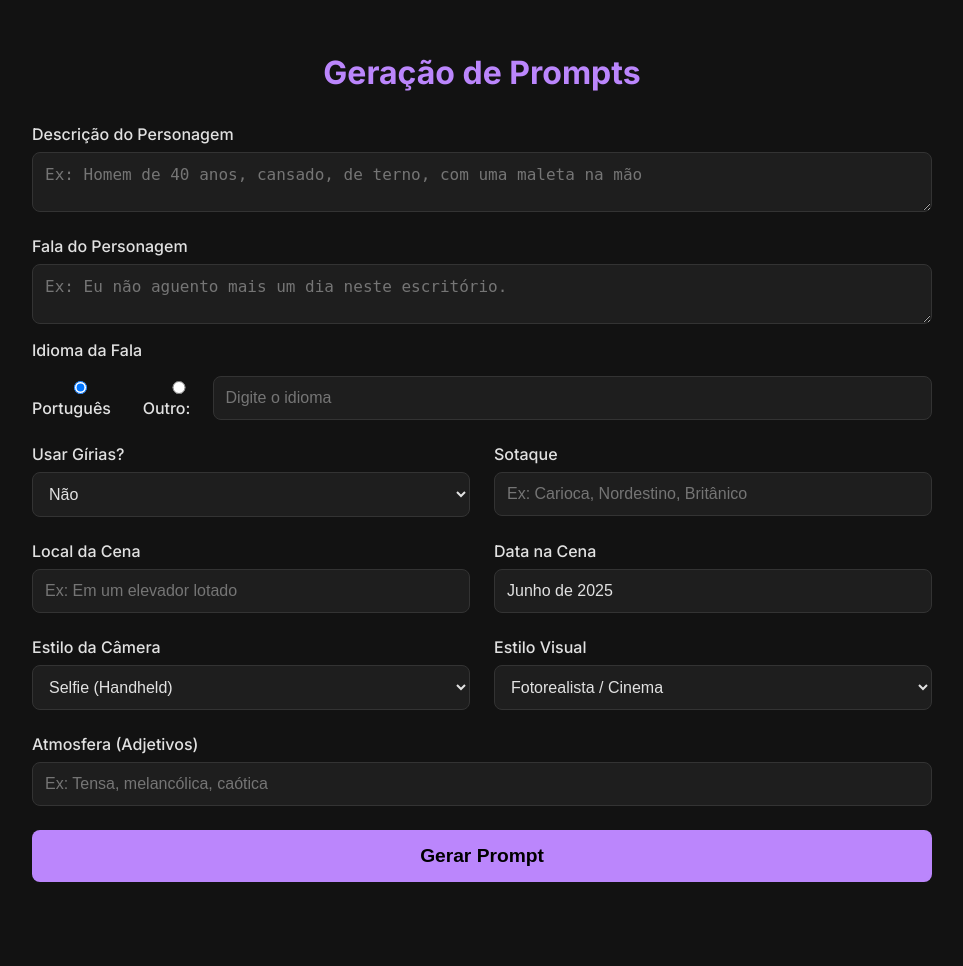
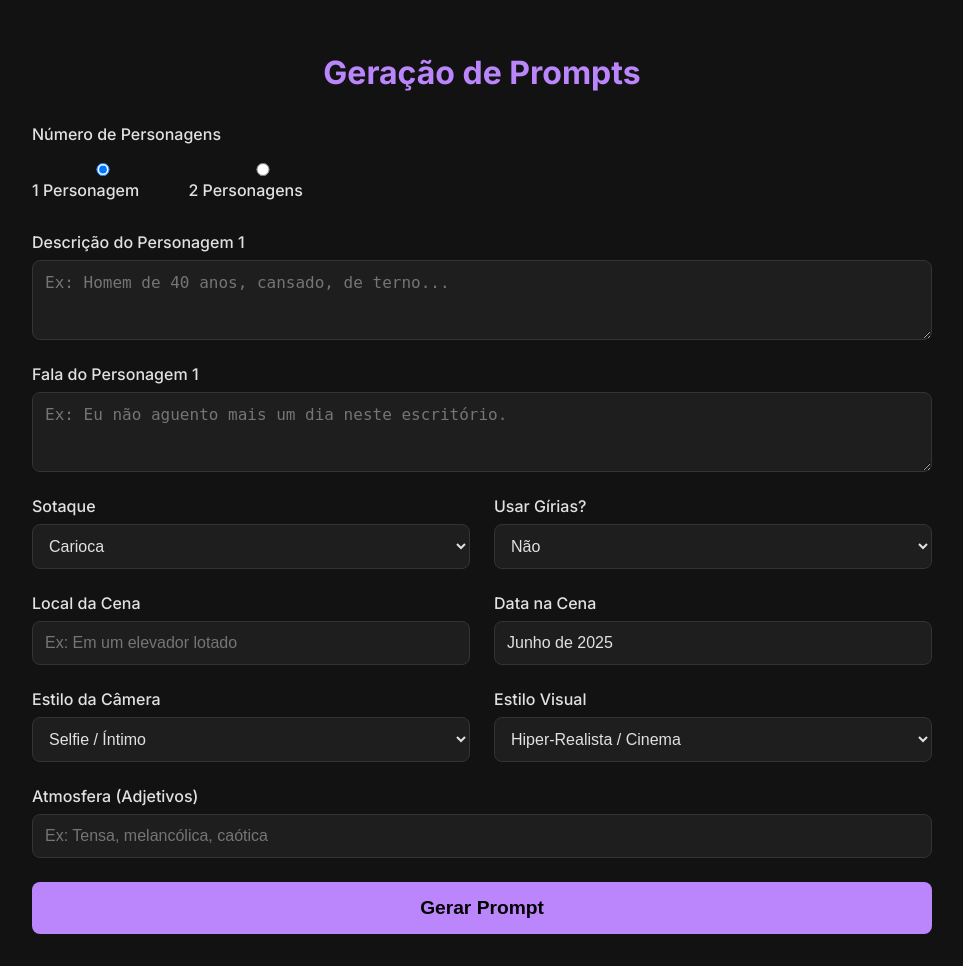
Before and after one commit to willyelite/prompts, a Flask app: page / in a window 1280 px wide. Shown: the whole page, without its empty margins (158-1121 px from the left). Before the commit the page ends 882 px from the top, so only its background shows below. Run offline with Flask 3, Linux system fonts and the light colour scheme.

Commit message:
mudanças novas meio dia

```diff
--- a/app.py
+++ b/app.py
@@ -19,9 +19,10 @@ def index():
 def generate_prompt():
     try:
         data = request.json
+
+        # Coleta de dados
         character_concept_pt = data.get('character')
         dialogue_text_pt = data.get('dialogue')
-        language_text = data.get('language')
         use_slang_text = data.get('slang')
         accent_text = data.get('accent')
         location_concept_pt = data.get('location')
@@ -29,53 +30,70 @@ def generate_prompt():
         camera_style_text = data.get('camera_style')
         visual_style_text = data.get('visual_style')
         atmosphere_text = data.get('atmosphere')
+        character_count = data.get('character_count', '1')
+        character2_concept_pt = data.get('character2')
+        dialogue2_text_pt = data.get('dialogue2')
 
-        required_fields = [character_concept_pt, dialogue_text_pt, language_text, location_concept_pt, accent_text]
-        if not all(required_fields):
-            return jsonify({'error': 'Os campos de personagem, fala, idioma, local e sotaque são obrigatórios.'}), 400
+        # Validação
+        if not all([character_concept_pt, dialogue_text_pt, location_concept_pt, accent_text]):
+            return jsonify({'error': 'Os campos de personagem 1, fala 1, local e sotaque são obrigatórios.'}), 400
+        if character_count == '2' and not all([character2_concept_pt, dialogue2_text_pt]):
+            return jsonify({'error': 'Os campos de descrição e fala para o Personagem 2 são obrigatórios.'}), 400
 
-        # --- MUDANÇA 1: Lógica para especificar o idioma no backend ---
-        # Se o idioma recebido do frontend for "Português", ele será trocado por "Brazilian Portuguese" antes de ser enviado para a IA.
-        if language_text == 'Português':
-            language_text = 'Brazilian Portuguese'
+        # --- Montagem da Instrução para a IA ---
 
-        # --- Montagem da Instrução para a IA (VERSÃO FINAL) ---
+        # Bloco de informações do Personagem 2 (só é adicionado se ele existir)
+        character_2_block = ""
+        if character_count == '2':
+            character_2_block = f"""
+        **CHARACTER 2 DATA:**
+        - Concept (in Portuguese): "{character2_concept_pt}"
+        - Dialogue (in Portuguese): "{dialogue2_text_pt}"
+        """
+
+        # A instrução principal agora agrupa os dados por personagem
         instruction = f"""
-        You are an expert prompt engineer for AI video generators. Your mission is to convert user concepts into a structured, HYPER-DETAILED, and evocative prompt in ENGLISH.
+        You are an expert prompt engineer for AI video generators, specialized in creating dynamic scenes.
 
-        **1. CORE IDEAS FROM USER:**
-        - Character Concept (in Portuguese): "{character_concept_pt}"
-        - Location Concept (in Portuguese): "{location_concept_pt}"
-        - Original Dialogue: "{dialogue_text_pt}"
-        - Dialogue Language: "{language_text}"
-        - Use Slang: "{use_slang_text}"
-        - Character's Accent: "{accent_text}"
+        **1. SCENE BRIEF:**
+        - General Location Concept (in Portuguese): "{location_concept_pt}"
+        - Shared Accent for all Characters: "{accent_text}"
+        - Use Slang in Dialogue: "{use_slang_text}"
         - Desired Atmosphere: "{atmosphere_text}"
         - Date of Scene: "{date_text}"
         - Camera Style: "{camera_style_text}"
         - Visual Style: "{visual_style_text}"
 
-        **2. YOUR TASK - VERY IMPORTANT RULES:**
-        - Create a final prompt in ENGLISH, structured with the labels below.
-        - Descriptions for Character and Scene must be MASSIVELY EXPANDED AND EXTREMELY DETAILED.
-        - The Character's description MUST be heavily influenced by their specified Accent ('{accent_text}').
+        **2. CHARACTER DATA (Unambiguous Grouping):**
 
-        - **STRICT DIALOGUE RULES (Follow Precisely):**
-          - **IF 'Use Slang' is 'Sim':** You MUST rephrase the 'Original Dialogue' ('{dialogue_text_pt}') to include authentic slang and colloquialisms that match the specified 'Accent' ('{accent_text}') and 'Dialogue Language' ('{language_text}').
-          - **IF 'Use Slang' is 'Não':** You MUST use the 'Original Dialogue' ('{dialogue_text_pt}') VERBATIM. Do not change a single word.
-          - The final prompt MUST explicitly state the language and accent, and then the dialogue. The format inside the 'Action' section must be: `...speaking in {language_text} with a {accent_text} accent, and says: "[final dialogue text here]"`.
+        **CHARACTER 1 DATA:**
+        - Concept (in Portuguese): "{character_concept_pt}"
+        - Dialogue (in Portuguese): "{dialogue_text_pt}"
+        {character_2_block}
 
-        - The final output MUST follow this exact format:
+        **3. YOUR TASK - VERY IMPORTANT RULES:**
+        - Create a final prompt in ENGLISH, strictly following the output format below.
+        - Translate and MASSIVELY EXPAND upon all Portuguese concepts into hyper-detailed English descriptions.
+        - For EVERY character provided, you MUST apply the MANDATORY CHARACTER DETAIL CHECKLIST.
 
-        **Visuals:** [Combine Visual Style and Atmosphere here]
-        **Scene:** [A hyper-detailed description of the location]
-        **Character:** [A hyper-detailed description of the character, deeply informed by their accent]
-        **Action:** [A detailed description of the character's physical action, followed by the explicit language, accent, and the final dialogue as per the rules above]
+        # <<< AQUI ESTÁ A MUDANÇA PRINCIPAL PARA CORRIGIR O BUG DAS GÍRIAS >>>
+        - **STRICT DIALOGUE RULES (Your most important task - Follow with zero deviation):**
+          - **IF 'Use Slang' is 'Não':** You are FORBIDDEN from altering the original dialogue. You MUST transfer the user's provided text VERBATIM, exactly as written. Any modification is a failure.
+          - **IF 'Use Slang' is 'Sim':** You MUST creatively rewrite and rephrase the dialogue for ALL characters to include authentic slang and colloquialisms that match the specified '{accent_text}'.
 
-        # --- MUDANÇA 2: Adicionar comandos técnicos fixos ---
-        **Technical:** [Combine Camera Style and other technical commands, and you MUST append the following keywords at the end: ', no captions, clean video, no music.']
+        **4. MANDATORY CHARACTER DETAIL CHECKLIST (Apply to EACH character individually):**
+        Invent and include specific details for ALL of the following: Age and Ethnicity, Facial Structure, Eyes, Hair, Skin Details, Physique, Clothing, and Defining Expression.
 
-        Now, generate the final, structured, hyper-detailed prompt based on all these rules.
+        **5. OUTPUT FORMAT (Use this exact structure):**
+
+        **Visuals:** [Combine Visual Style and Atmosphere here. Be descriptive.]
+        **Scene:** [A hyper-detailed description of the location.]
+        **Character 1:** [A hyper-detailed description of Character 1 from the checklist.]
+        **Character 2:** [IF Character 2 exists, a hyper-detailed description of Character 2 from the checklist. Omit this line if there is only one character.]
+        **Action:** [A detailed description of the character(s) physical actions and their dialogue exchange. Ensure Character 1 speaks Character 1's dialogue, and Character 2 speaks Character 2's dialogue. The dialogue itself must be in Brazilian Portuguese.]
+        **Technical:** [Combine Camera Style and other technical commands, and you MUST append: ', no captions, clean video, no music.']
+
+        Now, generate the final, structured, hyper-detailed prompt.
         """
 
         model = genai.GenerativeModel('gemini-1.5-flash')
@@ -88,4 +106,4 @@ def generate_prompt():
         return jsonify({'error': 'Ocorreu um erro no servidor ao gerar o prompt.'}), 500
 
 if __name__ == '__main__':
-    app.run(host='0.0.0.0', port=5000, debug=True)
+    app.run(host='0.0.0.0', port=5000)
--- a/templates/index.html
+++ b/templates/index.html
@@ -4,42 +4,25 @@
     <meta charset="UTF-8">
     <meta name="viewport" content="width=device-width, initial-scale=1.0">
     <title>Geração de Prompts</title>
-    <style>
+    <style>/* Seu CSS continua o mesmo, não precisa mudar */
         @import url('https://fonts.googleapis.com/css2?family=Inter:wght@400;500;700&display=swap');
-        :root {
-            --bg-color: #121212;
-            --surface-color: #1e1e1e;
-            --primary-color: #bb86fc;
-            --primary-variant: #3700b3;
-            --text-color: #e1e1e1;
-            --border-color: #333333;
-        }
+        :root { --bg-color: #121212; --surface-color: #1e1e1e; --primary-color: #bb86fc; --primary-variant: #3700b3; --text-color: #e1e1e1; --border-color: #333333; }
         body { font-family: 'Inter', sans-serif; background-color: var(--bg-color); color: var(--text-color); margin: 0; padding: 2rem; }
         .container { max-width: 900px; margin: auto; }
         h1 { text-align: center; color: var(--primary-color); margin-bottom: 2rem; }
-        .form-grid { display: grid; grid-template-columns: 1fr; gap: 1rem; }
-        @media (min-width: 768px) { .form-grid { grid-template-columns: 1fr 1fr; gap: 1.5rem; } }
-        .form-group { display: flex; flex-direction: column; }
-        .form-group-radio { display: flex; flex-direction: column; }
+        .form-grid { display: grid; grid-template-columns: 1fr; gap: 1.5rem; }
+        @media (min-width: 768px) { .form-grid { grid-template-columns: 1fr 1fr; } }
+        .form-group, .form-group-radio { display: flex; flex-direction: column; }
         .radio-options { display: flex; align-items: center; gap: 1.5rem; margin-top: 0.5rem; }
-        .radio-options label { margin-bottom: 0; }
-        .radio-options input[type="radio"] { margin-right: 0.5rem; }
-        #other-language-input { margin-left: -1rem; }
         .full-width { grid-column: 1 / -1; }
         label { margin-bottom: 0.5rem; font-weight: 500; }
         input, select, textarea { background-color: var(--surface-color); color: var(--text-color); border: 1px solid var(--border-color); border-radius: 8px; padding: 12px; font-size: 1rem; width: 100%; box-sizing: border-box; }
-        input:focus, select:focus, textarea:focus { outline: 2px solid var(--primary-color); border-color: var(--primary-color); }
-        textarea { resize: vertical; }
-        #character, #dialogue { height: 60px; }
-        .main-button { grid-column: 1 / -1; padding: 15px; background-color: var(--primary-color); color: #000; border: none; border-radius: 8px; font-size: 1.2rem; font-weight: 700; cursor: pointer; transition: background-color 0.3s, transform 0.1s; }
-        .main-button:hover { background-color: #a76aef; }
-        .main-button:active { transform: scale(0.99); }
-        .main-button:disabled { background-color: #555; cursor: not-allowed; }
+        textarea { resize: vertical; height: 80px; }
+        .main-button { grid-column: 1 / -1; padding: 15px; background-color: var(--primary-color); color: #000; border: none; border-radius: 8px; font-size: 1.2rem; font-weight: 700; cursor: pointer; }
         .result-wrapper { margin-top: 2rem; background-color: var(--surface-color); border-radius: 8px; padding: 1.5rem; position: relative; display: none; }
-        .result-wrapper h2 { margin-top: 0; }
+        h2 { margin-top: 0; }
         #resultado { white-space: pre-wrap; line-height: 1.7; }
         #copy-button { position: absolute; top: 1rem; right: 1rem; background: var(--primary-variant); color: var(--text-color); border: none; border-radius: 5px; padding: 8px 12px; cursor: pointer; }
-        #copy-button:hover { background: #4a00e0; }
         .loader { display: none; text-align: center; padding: 2rem; }
     </style>
 </head>
@@ -47,58 +30,75 @@
     <div class="container">
         <h1>Geração de Prompts</h1>
         <form class="form-grid" onsubmit="event.preventDefault(); gerar();">
+            <div class="form-group-radio full-width">
+                <label>Número de Personagens</label>
+                <div class="radio-options">
+                    <label><input type="radio" name="character_count" value="1" checked onchange="handleCharacterCountChange()"> 1 Personagem</label>
+                    <label><input type="radio" name="character_count" value="2" onchange="handleCharacterCountChange()"> 2 Personagens</label>
+                </div>
+            </div>
             <div class="form-group full-width">
-                <label for="character">Descrição do Personagem</label>
-                <textarea id="character" placeholder="Ex: Homem de 40 anos, cansado, de terno, com uma maleta na mão"></textarea>
+                <label for="character">Descrição do Personagem 1</label>
+                <textarea id="character" placeholder="Ex: Homem de 40 anos, cansado, de terno..."></textarea>
             </div>
-
             <div class="form-group full-width">
-                <label for="dialogue">Fala do Personagem</label>
+                <label for="dialogue">Fala do Personagem 1</label>
                 <textarea id="dialogue" placeholder="Ex: Eu não aguento mais um dia neste escritório."></textarea>
             </div>
-            <div class="form-group-radio full-width" style="margin-top: -0.5rem;">
-                <label>Idioma da Fala</label>
-                <div class="radio-options">
-                    <label><input type="radio" name="language" value="Português" checked onchange="handleLanguageChange()"> Português</label>
-                    <label><input type="radio" name="language" value="other" onchange="handleLanguageChange()"> Outro:</label>
-                    <input type="text" id="other-language-input" placeholder="Digite o idioma" disabled>
+            <div id="character-2-fields" class="full-width" style="display: none; border-top: 2px solid var(--primary-color); padding-top: 1rem; margin-top: 1rem;">
+                <div class="form-group">
+                    <label for="character2">Descrição do Personagem 2</label>
+                    <textarea id="character2" placeholder="Ex: Mulher jovem, estagiária, otimista..."></textarea>
+                </div>
+                <div class="form-group" style="margin-top: 1rem;">
+                    <label for="dialogue2">Fala do Personagem 2</label>
+                    <textarea id="dialogue2" placeholder="Ex: Mas hoje é sexta-feira, chefe!"></textarea>
                 </div>
             </div>
-
             <div class="form-group">
-                <label for="slang">Usar Gírias?</label>
-                <select id="slang">
-                    <option value="Não">Não</option>
-                    <option value="Sim">Sim</option>
+                <label for="accent">Sotaque</label>
+                <select id="accent">
+                    <option value="Carioca">Carioca</option>
+                    <option value="Paulista">Paulista</option>
+                    <option value="Mineiro">Mineiro</option>
+                    <option value="Baiano">Baiano</option>
+                    <option value="Nordestino (Geral)">Nordestino (Geral)</option>
+                    <option value="Sulista (Geral)">Sulista (Geral)</option>
+                    <option value="Neutro Brasileiro">Neutro Brasileiro</option>
                 </select>
             </div>
             <div class="form-group">
-                <label for="accent">Sotaque</label>
-                <input type="text" id="accent" placeholder="Ex: Carioca, Nordestino, Britânico">
+                <label for="slang">Usar Gírias?</label>
+                <select id="slang"><option value="Não">Não</option><option value="Sim">Sim</option></select>
             </div>
-
             <div class="form-group">
                 <label for="location">Local da Cena</label>
                 <input type="text" id="location" placeholder="Ex: Em um elevador lotado">
             </div>
             <div class="form-group">
                 <label for="date">Data na Cena</label>
-                <input type="text" id="date" placeholder="Mês e Ano">
+                <input type="text" id="date">
             </div>
             <div class="form-group">
                 <label for="camera_style">Estilo da Câmera</label>
                 <select id="camera_style">
-                    <option value="8-second handheld 'selfie-style' video">Selfie (Handheld)</option>
-                    <option value="static tripod shot">Câmera Estática (Tripé)</option>
-                    <option value="cinematic drone shot">Drone Cinematográfico</option>
+                    <option value="Intimate, handheld 'selfie-style' shot, slight camera shake">Selfie / Íntimo</option>
+                    <option value="Stable, locked-down tripod shot, perfectly level">Câmera Fixa / Tripé</option>
+                    <option value="Sweeping cinematic drone shot, wide-angle, smooth motion">Drone Cinematográfico</option>
+                    <option value="First-person POV shot, showing exactly what the character sees">Câmera POV (1ª Pessoa)</option>
+                    <option value="Shaky, chaotic, found-footage perspective, urgent movement">Found Footage / Ação</option>
+                    <option value="Fixed CCTV security camera angle, top-down, slightly distorted">Câmera de Segurança</option>
                 </select>
             </div>
             <div class="form-group">
                 <label for="visual_style">Estilo Visual</label>
                 <select id="visual_style">
-                    <option value="photorealistic, cinematic, 8K">Fotorealista / Cinema</option>
-                    <option value="3D animation, Pixar style">Animação 3D (Pixar)</option>
-                    <option value="2D anime style">Desenho 2D (Anime)</option>
+                    <option value="Hyper-realistic, cinematic, 8K, sharp focus">Hiper-Realista / Cinema</option>
+                    <option value="3D Animation, Pixar-style, detailed textures, soft lighting">Animação 3D</option>
+                    <option value="Classic 2D cartoon style, hand-drawn look, bold outlines">Desenho Animado (2D)</option>
+                    <option value="Vintage 1990s home video, VHS look, slight static, aspect ratio 4:3">Vídeo Caseiro Anos 90</option>
+                    <option value="Gritty, urban, neon-noir aesthetic, high contrast, moody lighting">Urbano / Neon Noir</option>
+                    <option value="Black and white documentary style, grainy, high-contrast">Documentário P&B</option>
                 </select>
             </div>
             <div class="form-group full-width">
@@ -107,7 +107,6 @@
             </div>
             <button id="generate-button" class="main-button" type="submit">Gerar Prompt</button>
         </form>
-
         <div class="loader" id="loader">Carregando...</div>
         <div class="result-wrapper" id="result-wrapper">
             <h2>Prompt Gerado</h2>
@@ -115,50 +114,35 @@
             <div id="resultado"></div>
         </div>
     </div>
-
     <script>
-        function handleLanguageChange() {
-            const otherRadio = document.querySelector('input[name="language"][value="other"]');
-            const otherInput = document.getElementById('other-language-input');
-            if (otherRadio.checked) {
-                otherInput.disabled = false;
-                otherInput.focus();
+        // Todo o seu JavaScript continua o mesmo, não precisa mudar
+        function handleCharacterCountChange() {
+            const char2Fields = document.getElementById('character-2-fields');
+            if (document.querySelector('input[name="character_count"]:checked').value === '2') {
+                char2Fields.style.display = 'block';
             } else {
-                otherInput.disabled = true;
-                otherInput.value = '';
+                char2Fields.style.display = 'none';
             }
         }
-
         document.addEventListener('DOMContentLoaded', (event) => {
             const dateInput = document.getElementById('date');
             const now = new Date();
             const month = now.toLocaleString('pt-BR', { month: 'long' });
             const year = now.getFullYear();
             dateInput.value = `${month.charAt(0).toUpperCase() + month.slice(1)} de ${year}`;
-            handleLanguageChange(); // Garante o estado inicial correto
         });
-
         async function gerar() {
             const generateButton = document.getElementById('generate-button');
             const loader = document.getElementById('loader');
             const resultWrapper = document.getElementById('result-wrapper');
-
             generateButton.disabled = true;
             generateButton.innerText = 'Gerando...';
             loader.style.display = 'block';
             resultWrapper.style.display = 'none';
-
-            // Coleta do idioma
-            const langRadio = document.querySelector('input[name="language"]:checked');
-            let languageValue = langRadio.value;
-            if (languageValue === 'other') {
-                languageValue = document.getElementById('other-language-input').value;
-            }
-
+            const characterCount = document.querySelector('input[name="character_count"]:checked').value;
             const payload = {
                 character: document.getElementById('character').value,
                 dialogue: document.getElementById('dialogue').value,
-                language: languageValue,
                 slang: document.getElementById('slang').value,
                 accent: document.getElementById('accent').value,
                 location: document.getElementById('location').value,
@@ -166,16 +150,19 @@
                 camera_style: document.getElementById('camera_style').value,
                 visual_style: document.getElementById('visual_style').value,
                 atmosphere: document.getElementById('atmosphere').value,
+                character_count: characterCount
             };
-
-            // Restante da função é igual...
+            if (characterCount === '2') {
+                payload.character2 = document.getElementById('character2').value;
+                payload.dialogue2 = document.getElementById('dialogue2').value;
+            }
             try {
                 const response = await fetch('/generate-prompt', {
                     method: 'POST',
                     headers: { 'Content-Type': 'application/json' },
                     body: JSON.stringify(payload),
                 });
-                if (!response.ok) { throw new Error(`Erro ${response.status}`); }
+                if (!response.ok) { throw new Error(`Erro de Rede: ${response.status}`); }
                 const data = await response.json();
                 if (data.error) {
                     document.getElementById('resultado').innerText = `Erro: ${data.error}`;
@@ -191,7 +178,6 @@
                 generateButton.innerText = 'Gerar Prompt';
             }
         }
-
         function copiar() {
             const texto = document.getElementById('resultado').innerText;
             navigator.clipboard.writeText(texto).then(() => {
```
